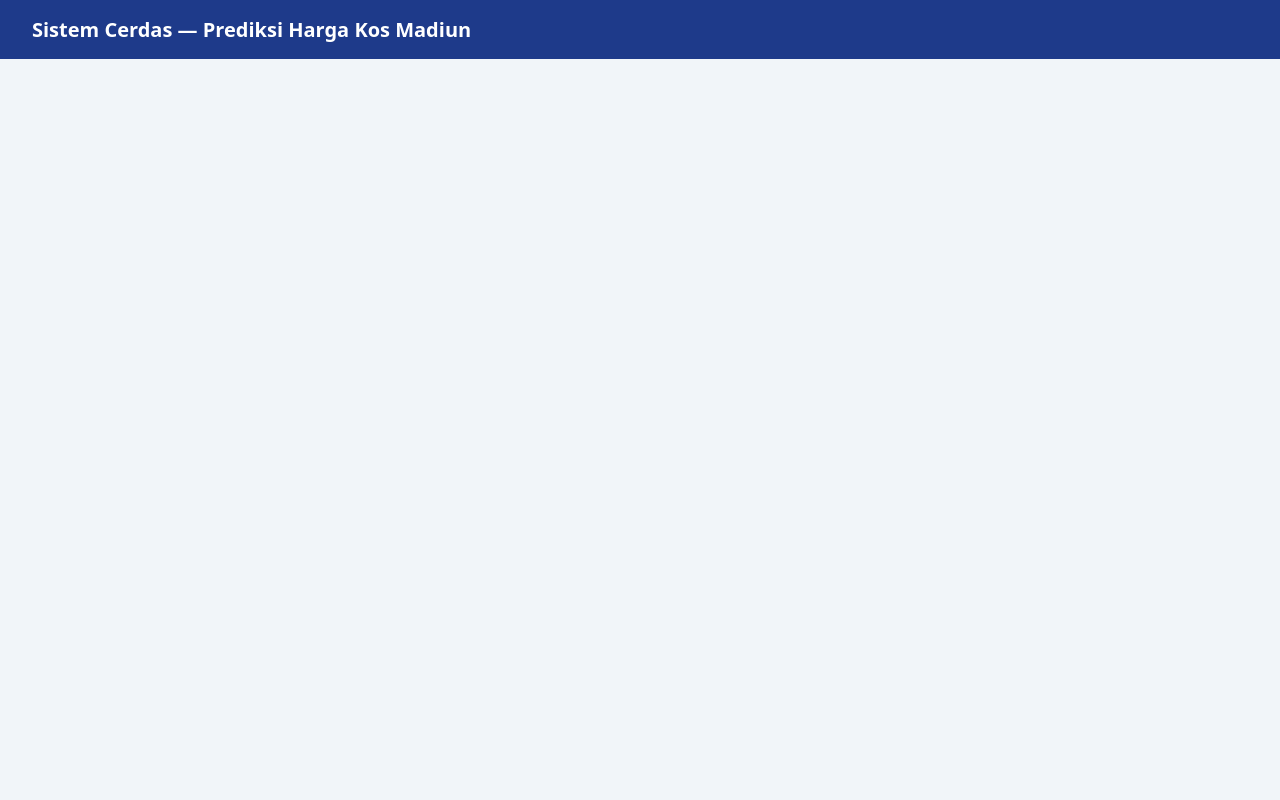
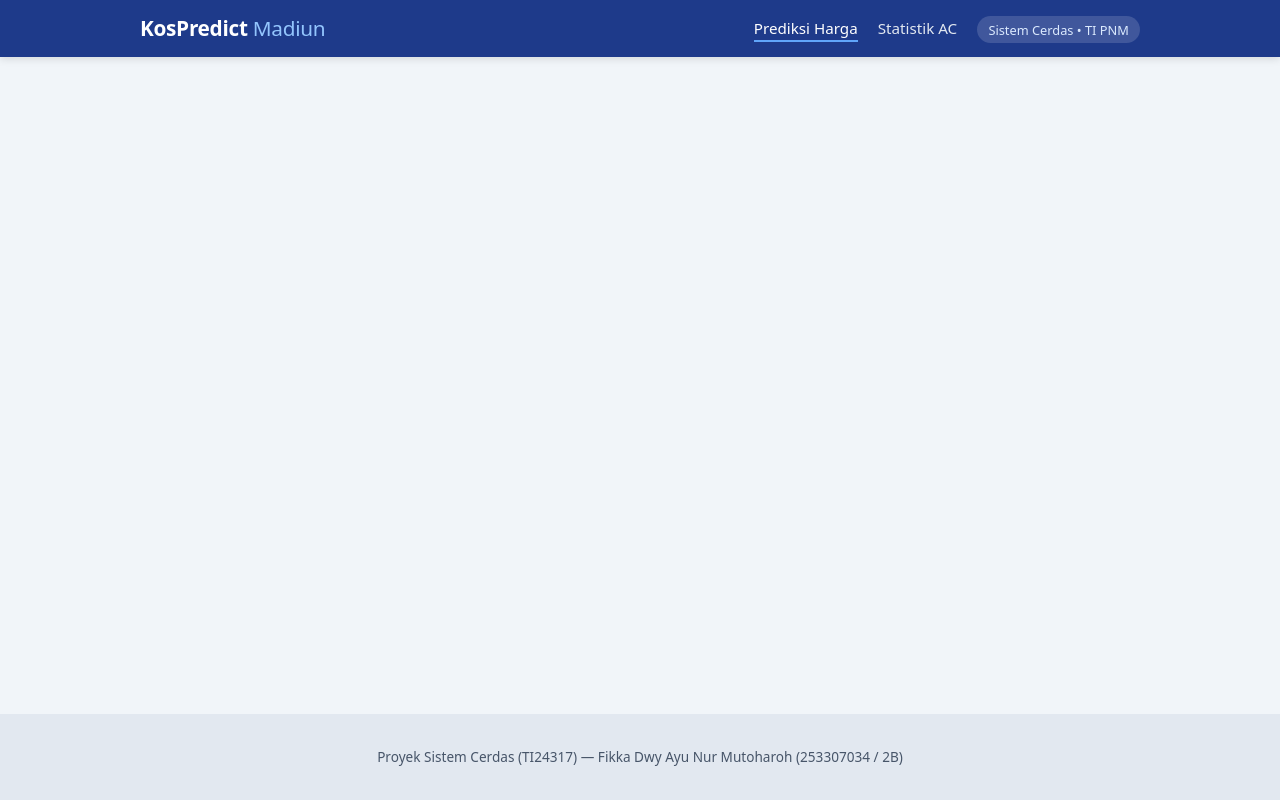
Before and after one commit to fikkadwy21-rgb/web-kos-django, a Django app: template web_kos/templates/base.html in a window 1280 px wide. Run offline with Django 5.2, Linux system fonts and the light colour scheme; the template is opened without the code that fills it, so the values that code supplies are empty.

Commit message:
Menambahkan navbar dan footer pada tampilan web

```diff
--- a/web_kos/static/css/style.css
+++ b/web_kos/static/css/style.css
@@ -1,7 +1,18 @@
-body { font-family: system-ui, sans-serif; background: #f1f5f9; margin: 0; color: #1e293b; }
-.navbar { background: #1e3a8a; color: white; padding: 1rem 2rem; }
-.navbar h1 { margin: 0; font-size: 1.25rem; }
-.container { max-width: 1000px; margin: 2rem auto; padding: 0 1rem; }
+html { scroll-behavior: smooth; }
+body { font-family: system-ui, -apple-system, sans-serif; background: #f1f5f9; margin: 0; color: #1e293b; display: flex; flex-direction: column; min-height: 100vh; }
+
+/* Navbar */
+.navbar { background: #1e3a8a; color: white; box-shadow: 0 2px 8px rgba(0,0,0,0.12); position: sticky; top: 0; z-index: 100; }
+.nav-container { max-width: 1000px; margin: 0 auto; padding: 0.9rem 1rem; display: flex; justify-content: space-between; align-items: center; flex-wrap: wrap; gap: 0.75rem; }
+.nav-brand { color: white; text-decoration: none; font-size: 1.3rem; font-weight: 700; letter-spacing: -0.3px; }
+.nav-brand span { color: #93c5fd; font-weight: 500; }
+.nav-menu { list-style: none; margin: 0; padding: 0; display: flex; align-items: center; gap: 1.25rem; }
+.nav-menu a { color: #e2e8f0; text-decoration: none; font-size: 0.95rem; font-weight: 500; transition: color 0.2s; }
+.nav-menu a:hover, .nav-menu a.active { color: #ffffff; border-bottom: 2px solid #60a5fa; padding-bottom: 2px; }
+.nav-badge { background: rgba(255, 255, 255, 0.15); padding: 0.3rem 0.7rem; border-radius: 999px; font-size: 0.8rem; color: #dbeafe; }
+
+/* Layout Utama */
+.container { max-width: 1000px; width: 100%; margin: 2rem auto; padding: 0 1rem; box-sizing: border-box; flex: 1; }
 .grid { display: grid; grid-template-columns: 1fr 1fr; gap: 1.5rem; }
 .card { background: white; padding: 1.5rem; border-radius: 10px; box-shadow: 0 2px 6px rgba(0,0,0,0.08); }
 .form-group { margin-bottom: 1rem; }
@@ -11,4 +22,8 @@ input, select { width: 100%; padding: 0.6rem; border: 1px solid #cbd5e1; border-
 .btn:hover { background: #1d4ed8; }
 .result-box { margin-top: 1.5rem; padding: 1rem; background: #dcfce7; border-left: 4px solid #16a34a; border-radius: 6px; }
 .price { font-size: 1.4rem; font-weight: bold; color: #15803d; margin: 0.3rem 0 0; }
+
+/* Footer */
+.footer { text-align: center; padding: 1.25rem; background: #e2e8f0; color: #475569; font-size: 0.85rem; margin-top: 2rem; }
+
 @media (max-width: 768px) { .grid { grid-template-columns: 1fr; } }
--- a/web_kos/templates/base.html
+++ b/web_kos/templates/base.html
@@ -9,12 +9,27 @@
     <script src="https://cdn.jsdelivr.net/npm/chart.js"></script>
 </head>
 <body>
-    <header class="navbar">
-        <h1>Sistem Cerdas — Prediksi Harga Kos Madiun</h1>
-    </header>
+    <nav class="navbar">
+        <div class="nav-container">
+            <a href="{% url 'prediksi:index' %}" class="nav-brand">
+                KosPredict <span>Madiun</span>
+            </a>
+            <ul class="nav-menu">
+                <li><a href="{% url 'prediksi:index' %}" class="active">Prediksi Harga</a></li>
+                <li><a href="#grafik-section">Statistik AC</a></li>
+                <li><span class="nav-badge">Sistem Cerdas • TI PNM</span></li>
+            </ul>
+        </div>
+    </nav>
+
     <main class="container">
         {% block content %}{% endblock %}
     </main>
+
+    <footer class="footer">
+        <p>Proyek Sistem Cerdas (TI24317) — Fikka Dwy Ayu Nur Mutoharoh (253307034 / 2B)</p>
+    </footer>
+
     {% block scripts %}{% endblock %}
 </body>
 </html>
```
